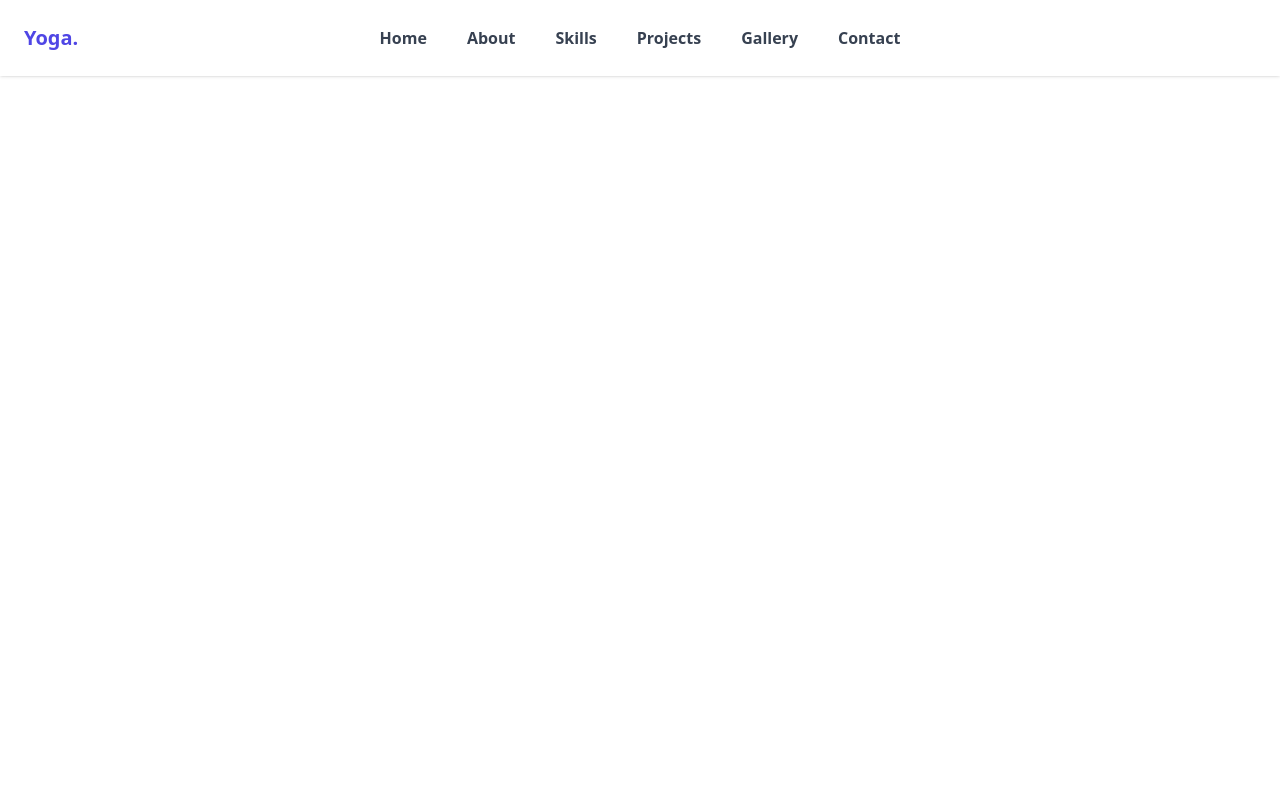
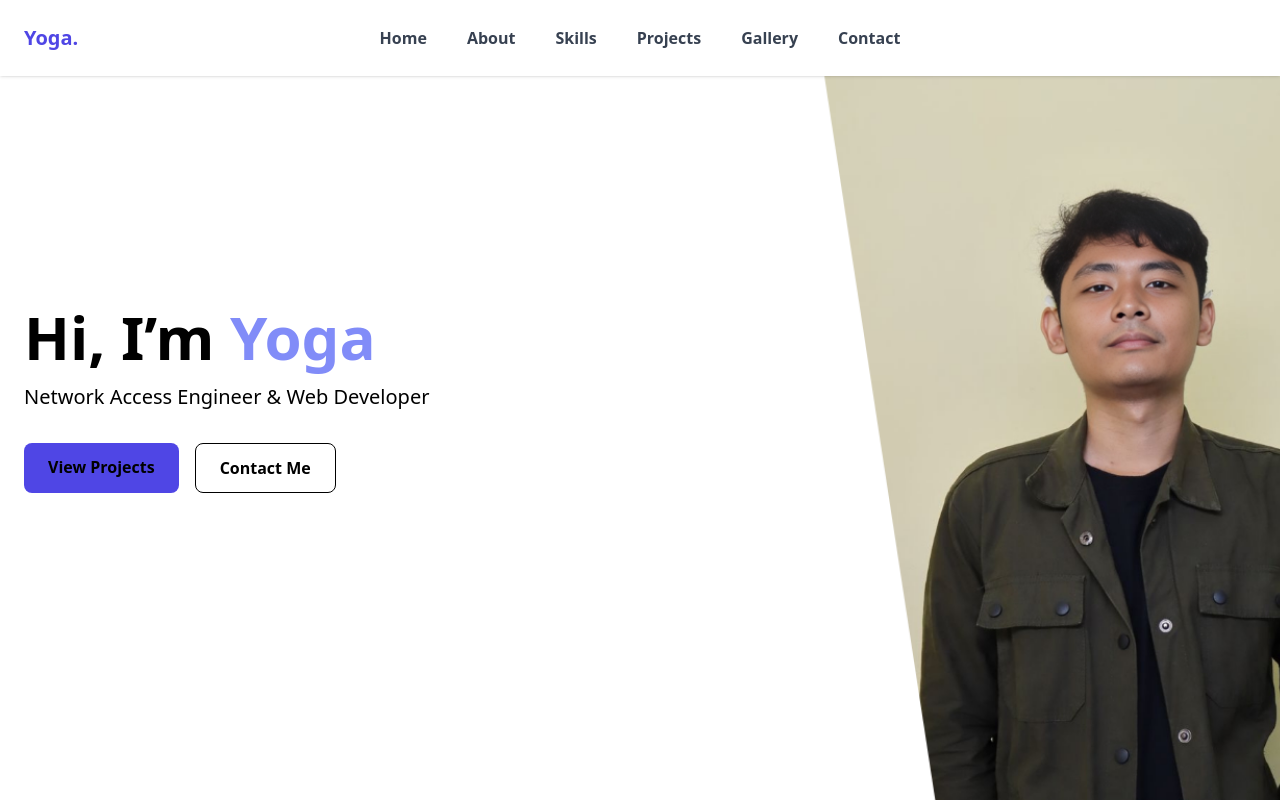
Before and after one commit to YogaWiastina/yoga-Portofolio, a plain HTML site: page index.html in a window 1280 px wide. Drawn offline with nearby package versions, Linux system fonts and the light colour scheme.

Commit message:
add img & background section home
Add

```diff
--- a/index.html
+++ b/index.html
@@ -1,6 +1,5 @@
 <!DOCTYPE html>
 <html lang="en">
-
   <head>
     <meta charset="UTF-8" />
     <meta name="viewport" content="width=device-width, initial-scale=1.0" />
@@ -16,7 +15,9 @@
         <a href="#" class="text-xl font-bold text-indigo-600"> Yoga. </a>
 
         <!-- Menu tengah -->
-            <ul class="absolute left-1/2 -translate-x-1/2 hidden md:flex gap-10 font-semibold text-gray-700">
+        <ul
+          class="absolute left-1/2 -translate-x-1/2 hidden md:flex gap-10 font-semibold text-gray-700"
+        >
           <li><a href="#home" class="hover:text-indigo-600">Home</a></li>
           <li><a href="#about" class="hover:text-indigo-600">About</a></li>
           <li><a href="#skills" class="hover:text-indigo-600">Skills</a></li>
@@ -34,7 +35,10 @@
       </nav>
 
       <!-- Mobile menu -->
-        <div id="mobileMenu" class="hidden md:hidden text-center bg-white px-6 pb-6">
+      <div
+        id="mobileMenu"
+        class="hidden md:hidden text-center bg-white px-6 pb-6"
+      >
         <a href="#" class="block py-2">Home</a>
         <a href="#" class="block py-2">About</a>
         <a href="#" class="block py-2">Skills</a>
@@ -42,6 +46,44 @@
         <a href="#" class="block py-2">Contact</a>
       </div>
     </header>
+    <section
+      id="home"
+      class="min-h-screen bg-cover bg-center relative"
+      style="background-image: url('assets/img/latar.png')"
+    >
+      <div
+        class="relative z-10 min-h-screen max-w-7xl mx-auto px-6 flex items-center"
+      >
+        <div class="grid grid-cols-1 md:grid-cols-2 gap-12 w-full">
+          <div class="text-black">
+            <h1 class="text-4xl md:text-6xl font-extrabold mb-4">
+              Hi, I’m <span class="text-indigo-400">Yoga</span>
+            </h1>
+
+            <p class="text-lg md:text-xl text-black-200 mb-8">
+              Network Access Engineer & Web Developer
+            </p>
+
+            <div class="flex gap-4">
+              <a
+                href="#projects"
+                class="px-6 py-3 bg-indigo-600 rounded-lg font-semibold hover:bg-indigo-700"
+              >
+                View Projects
+              </a>
+              <a
+                href="#contact"
+                class="px-6 py-3 border border-black rounded-lg font-semibold hover:bg-white hover:text-black"
+              >
+                Contact Me
+              </a>
+            </div>
+          </div>
+
+          <div class="hidden md:block"></div>
+        </div>
+      </div>
+    </section>
   </body>
 
   <!-- JavaScript for mobile menu toggle -->
@@ -53,5 +95,4 @@
       menu.classList.toggle("hidden");
     });
   </script>
-
 </html>
```
Also changed, not shown: assets/img/latar.png (added). Lines whose indentation alone changed are shown as unchanged.
